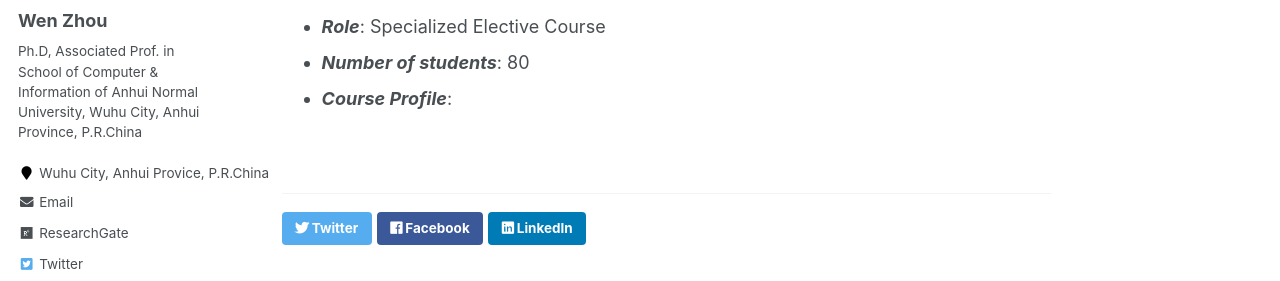
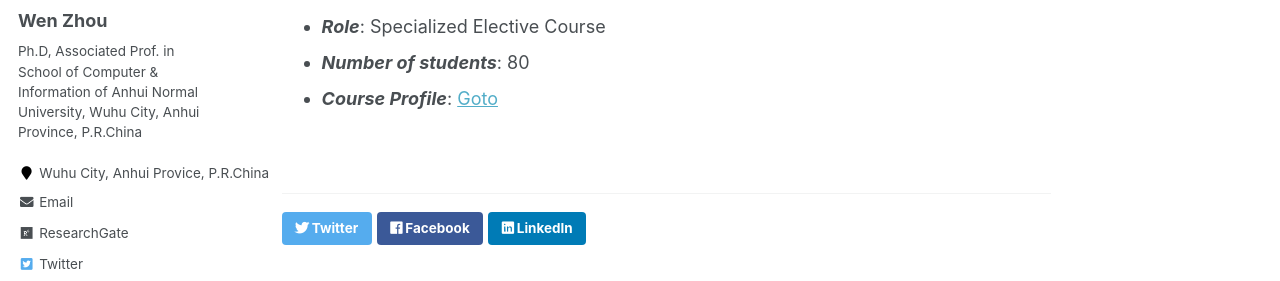
Before and after one commit to zhouwen327/zhouwen327.github.io, a Jekyll site: the page built from _teaching/2023-T2-MM.md, in a window 1280 px wide. Shown: the part 319-600 px from the top of the page. Built offline with Jekyll 4.4.1, drawn with Linux system fonts in a browser that asks for light colours; some web fonts are replaced.

Commit message:
Update 2023-T2-MM.md

```diff
--- a/_teaching/2023-T2-MM.md
+++ b/_teaching/2023-T2-MM.md
@@ -11,4 +11,4 @@ location: "Wuhu Anhui"
 * ___Position___: Associated Professor
 * ___Role___: Specialized Elective Course
 * ___Number of students___: 80
-* ___Course Profile___:
+* ___Course Profile___: [Goto](http://ivr-ahnu.cn/lectures/modeling)
```
